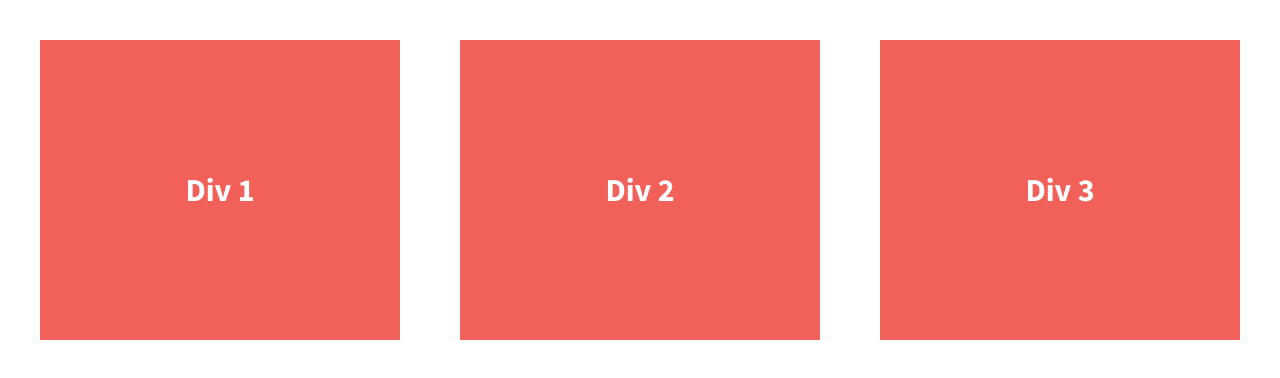
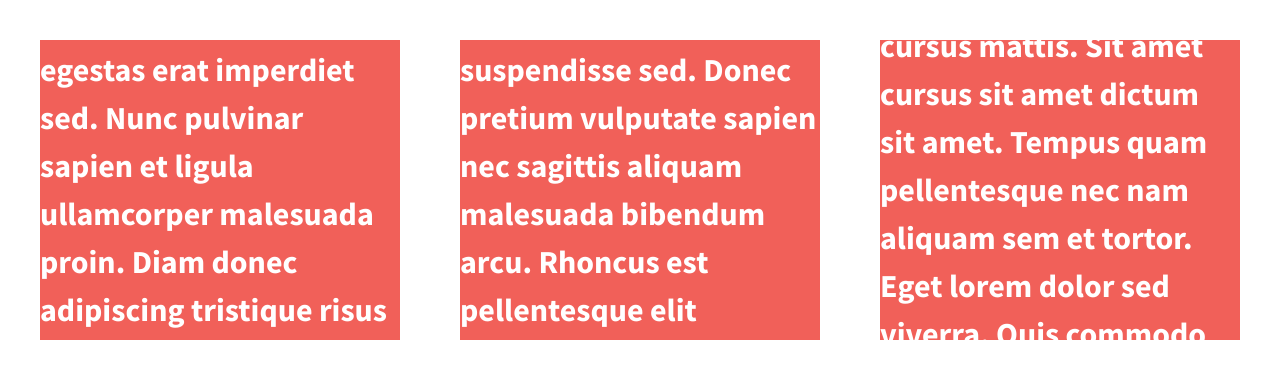
Before and after one commit to dodabear42/flex-box-grids-p1, a plain HTML site: page index.html in a window 1280 px wide. Shown: the top 378 px of the page. Drawn offline with nearby package versions, Linux system fonts and the light colour scheme.

Commit message:
add placeholder text

```diff
--- a/index.html
+++ b/index.html
@@ -23,13 +23,13 @@
 
         <section class="wrapper">
             <div class="div-1">
-                Div 1
+                Lorem ipsum dolor sit amet, consectetur adipiscing elit, sed do eiusmod tempor incididunt ut labore et dolore magna aliqua. Vel elit scelerisque mauris pellentesque pulvinar pellentesque habitant morbi. Ultricies mi eget mauris pharetra et ultrices neque ornare aenean. Enim tortor at auctor urna nunc. In egestas erat imperdiet sed. Nunc pulvinar sapien et ligula ullamcorper malesuada proin. Diam donec adipiscing tristique risus nec feugiat in fermentum posuere. Convallis tellus id interdum velit laoreet id. Odio facilisis mauris sit amet massa vitae tortor. Magna eget est lorem ipsum dolor sit amet. Dolor magna eget est lorem ipsum dolor sit. Auctor urna nunc id cursus metus. Elit pellentesque habitant morbi tristique senectus et netus et.
             </div>
             <div class="div-2">
-                Div 2
+                Integer vitae justo eget magna. Arcu ac tortor dignissim convallis. Phasellus egestas tellus rutrum tellus pellentesque eu tincidunt tortor aliquam. Ullamcorper eget nulla facilisi etiam dignissim diam quis enim lobortis. Cras pulvinar mattis nunc sed blandit. Ornare quam viverra orci sagittis eu volutpat odio facilisis. Iaculis urna id volutpat lacus laoreet non curabitur gravida. Vitae purus faucibus ornare suspendisse sed. Donec pretium vulputate sapien nec sagittis aliquam malesuada bibendum arcu. Rhoncus est pellentesque elit ullamcorper dignissim cras tincidunt lobortis. Vehicula ipsum a arcu cursus vitae congue mauris rhoncus. Amet mauris commodo quis imperdiet. Et sollicitudin ac orci phasellus egestas tellus. Fermentum leo vel orci porta non pulvinar. Eget egestas purus viverra accumsan in nisl nisi. Accumsan tortor posuere ac ut consequat semper viverra nam. Aliquam vestibulum morbi blandit cursus risus at.
             </div>
             <div class="div-3">
-                Div 3
+                Egestas sed tempus urna et pharetra pharetra massa massa ultricies. Tincidunt praesent semper feugiat nibh sed pulvinar proin gravida. Pharetra diam sit amet nisl suscipit adipiscing bibendum. Tortor at risus viverra adipiscing at. Elementum nisi quis eleifend quam. Consequat ac felis donec et. Lacus laoreet non curabitur gravida arcu ac. In mollis nunc sed id semper. Elit ullamcorper dignissim cras tincidunt. In est ante in nibh mauris cursus mattis. Sit amet cursus sit amet dictum sit amet. Tempus quam pellentesque nec nam aliquam sem et tortor. Eget lorem dolor sed viverra. Quis commodo odio aenean sed adipiscing diam donec adipiscing. Purus in massa tempor nec feugiat nisl pretium. Quis blandit turpis cursus in hac habitasse platea dictumst. Ut enim blandit volutpat maecenas volutpat blandit aliquam etiam. Enim nunc faucibus a pellentesque sit amet porttitor eget. Nibh mauris cursus mattis molestie a iaculis. Cum sociis natoque penatibus et magnis dis parturient montes.
             </div>
         </section>
 
```
